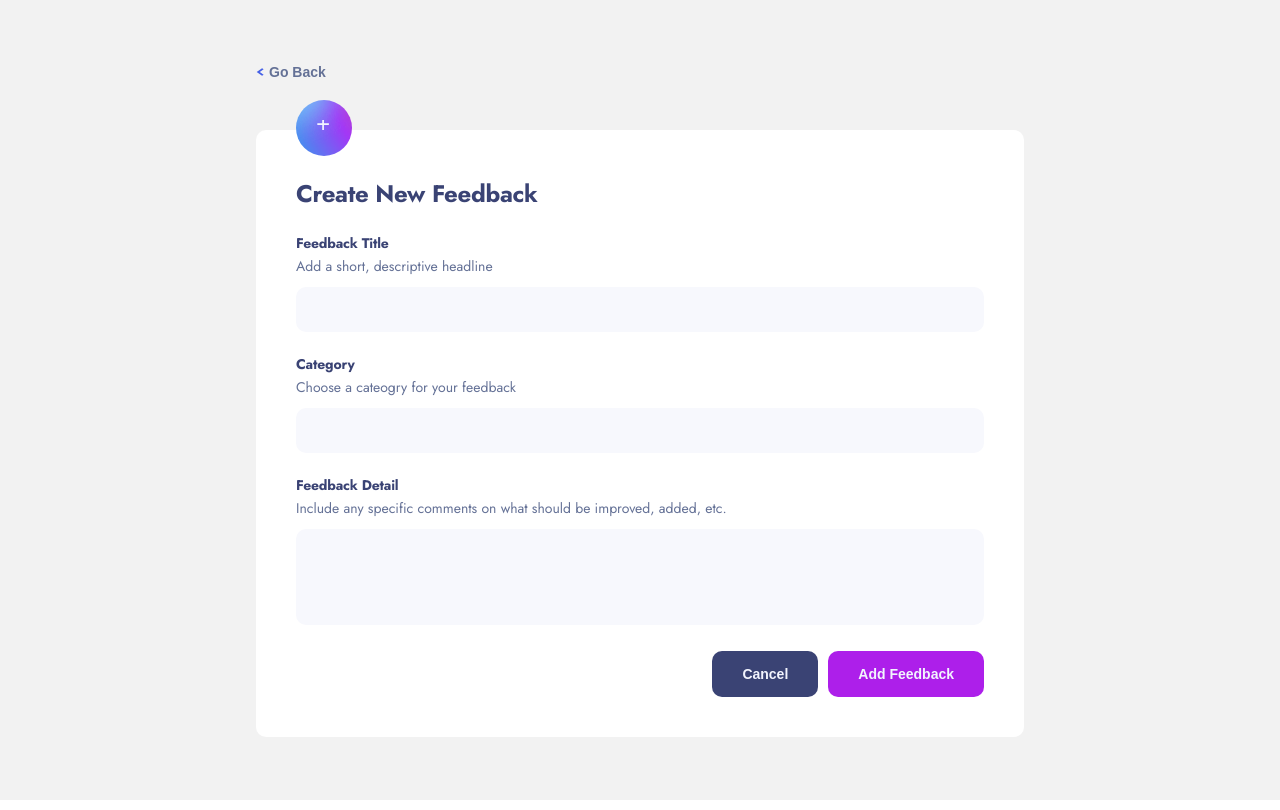
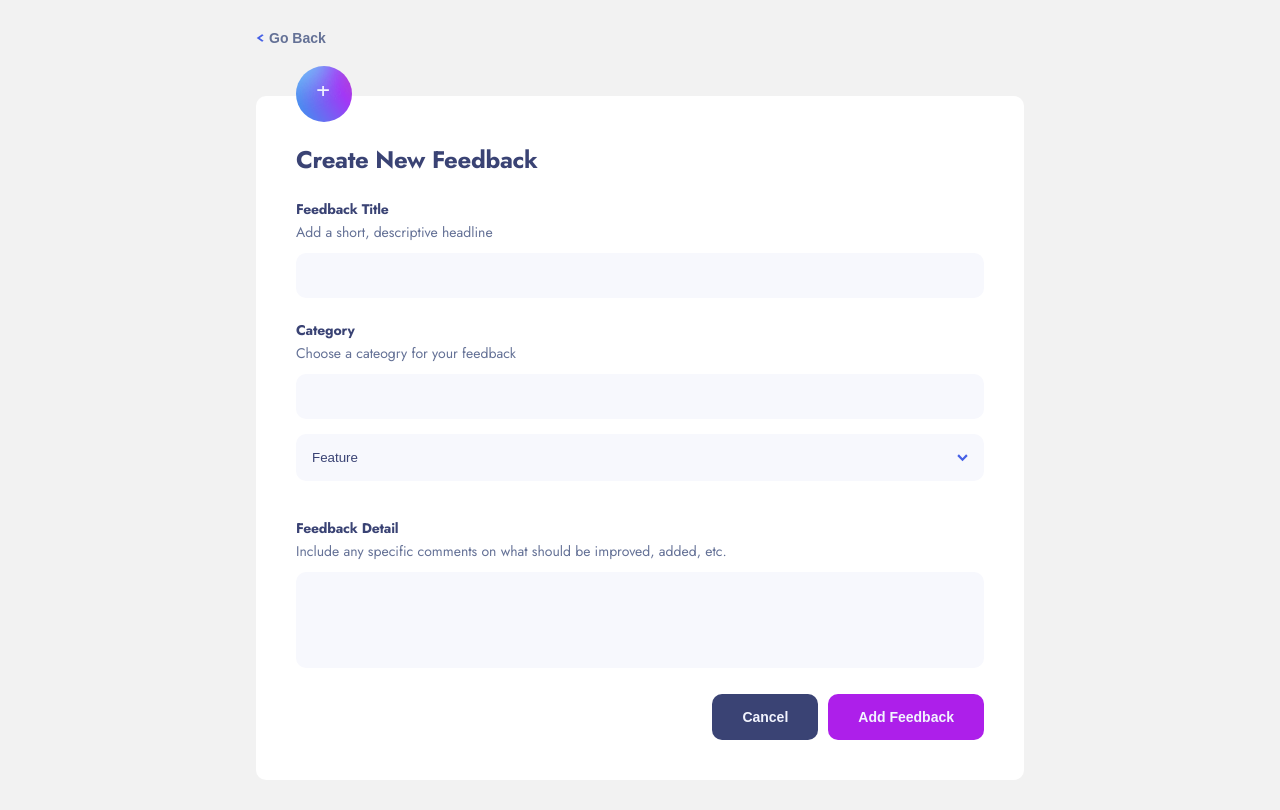
Before and after one commit to curlos/product-feedback-app, a Next.js app: page /feedback/new in a window 1280 px wide. Built offline with nearby package versions, Linux system fonts and the light colour scheme.

Commit message:
Added dropdown

```diff
--- /dev/null
+++ b/components/Dropdown.js
@@ -0,0 +1,33 @@
+import React, { useState } from 'react'
+import Image from 'next/image'
+import styles from '../styles/Dropdown.module.scss'
+
+const Dropdown = ({ options }) => {
+
+  const [open, setOpen] = useState(false)
+  const [selected, setSelected] = useState(options[0])
+
+
+  return (
+    <div className={styles.dropdown}>
+      <button className={`${styles.dropdownButton}${open ? (' ' + styles.active) : ''}`} onClick={() => setOpen(!open)}>
+        <div>{selected}</div>
+        <Image src="/assets/shared/icon-arrow-down.svg" alt="" width={11} height={8} />
+      </button>
+      {open && (
+        <div className={styles.dropdownContent}>
+          {options.map((option) => (
+            <div key={option} className={styles.option} onClick={() => setSelected(option)}>
+              <div>{option}</div>
+              {selected === option && (
+                <Image src="/assets/shared/icon-check.svg" alt="" width={11} height={8} />
+              )}
+            </div>
+          ))}
+        </div>
+      )}
+    </div>
+  )
+}
+
+export default Dropdown
--- a/pages/feedback/new.js
+++ b/pages/feedback/new.js
@@ -2,12 +2,14 @@ import React, { useState } from 'react'
 import Link from 'next/link'
 import Image from 'next/image'
 import styles from '../../styles/FeedbackForm.module.scss'
+import Dropdown from '../../components/Dropdown'
 
 const NewFeedbackPage = () => {
 
   const [title, setTitle] = useState('')
   const [category, setCategory] = useState('')
   const [detail, setDetail] = useState('')
+  const CATEGORIES = ['Feature', 'UI', 'UX', 'Enhancement', 'Bug']
 
   const handleSubmit = (e) => {
     e.preventDefault();
@@ -46,6 +48,8 @@ const NewFeedbackPage = () => {
             <label htmlFor="category" className={styles.labelTitle}>Category</label><br />
             <label htmlFor="category" className={styles.labelDesc}>Choose a cateogry for your feedback</label><br />
             <input name="category" value={category} onChange={(e) => setCategory(e.target.value)} />
+
+            <Dropdown options={CATEGORIES} />
           </div>
 
           <div className={styles.section}>
--- /dev/null
+++ b/styles/Dropdown.module.scss
@@ -0,0 +1,57 @@
+.dropdown {
+  position: relative;
+  display: inline-block;
+  border-radius: 10px;
+  width: 100%;
+  color: #647196;
+
+  .dropdownButton {
+    display: flex;
+    justify-content: space-between;
+    align-items: center;
+    padding: 15px;
+    background-color: #F7F8FD;
+    border: 1px solid transparent;
+    border-radius: 10px;
+    margin-top: 15px;
+    margin-bottom: 15px;
+    color: #3A4374;
+    width: 100%;
+
+    img {
+      color: #4661E6;
+    }
+
+    &.active {
+      border-color: #4661E6;
+    }
+  }
+
+  .dropdownContent {
+    display: block;
+    position: absolute;
+    background-color: #FFFFFF;
+    box-shadow: 0px 8px 16px 0px rgba(0, 0, 0, 0.2);
+    z-index: 1;
+    border-radius: 10px;
+    width: 100%;
+
+    .option {
+      display: flex;
+      justify-content: space-between;
+      align-items: center;
+      padding: 15px;
+      border-bottom: 1px solid #E2E3EA;
+      font-size: 16px;
+      cursor: pointer;
+
+      &:hover {
+        color: #AD1FEA;
+      }
+    }
+
+    .selected {
+      color: #AD1FEA;
+    }
+  }
+}
```
